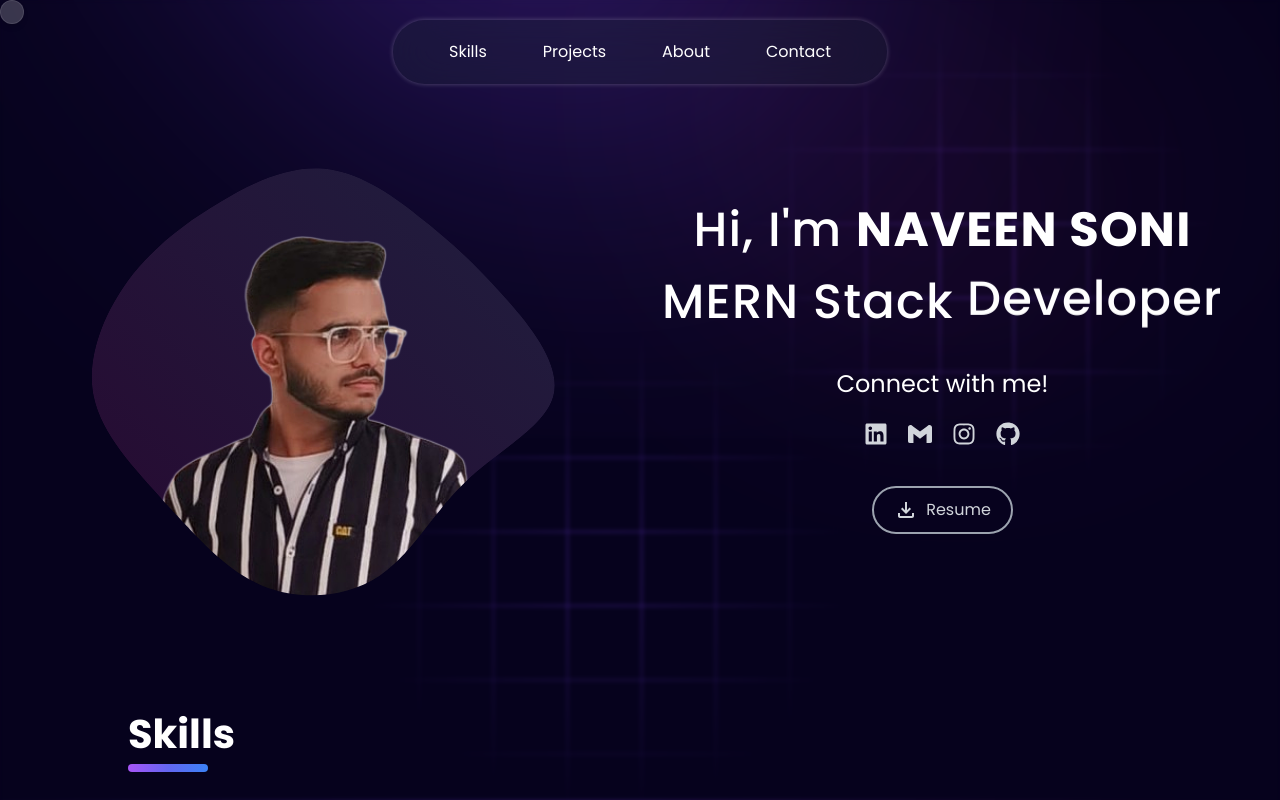
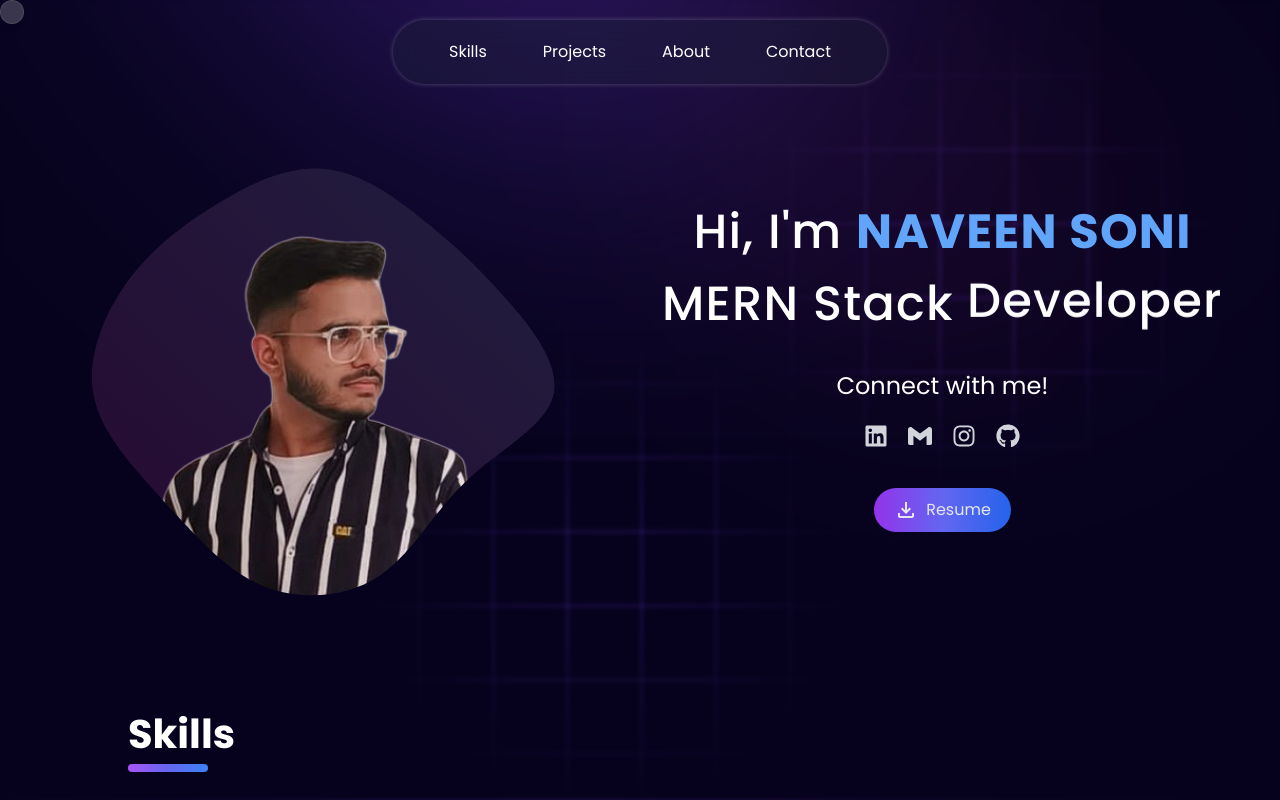
Before and after one commit to soni-naveen/Portfolio-React, a React (Vite) app: page / in a window 1280 px wide. Shown: the top 800 px of the page. Built offline with nearby package versions, Linux system fonts and the light colour scheme.

Commit message:
Intro section color added

```diff
--- a/src/components/Intro.jsx
+++ b/src/components/Intro.jsx
@@ -63,7 +63,7 @@ export default function Intro() {
         </Animate>
         <div>
           <div className="text-white text-center font-poppins px-3 text-clamp1 font-medium tracking-wide mb-5 sm:mb-7">
-            Hi, I'm <span className="font-bold">NAVEEN SONI</span> <br />{" "}
+            Hi, I'm <span className="font-bold text-blue-400">NAVEEN SONI</span> <br />{" "}
             <BlurText
               text="MERN Stack Developer"
               delay={300}
@@ -78,8 +78,8 @@ export default function Intro() {
             <SocialLinks />
           </div>
           <a href={Resume} target="_blank">
-            <button className="group text-gray-300 mx-auto font-poppins flex gap-2 border-2 border-gray-400 rounded-full text-sm sm:text-base px-4 py-2 md:px-5 md:py-2.5 hover:text-white duration-300 hover:drop-shadow-my">
-              <MdOutlineFileDownload className="text-gray-300 text-xl md:text-2xl group-hover:text-white" />
+            <button className="group text-gray-200 mx-auto font-poppins flex gap-2 bg-gradient-to-r from-purple-600 via-indigo-500 to-blue-600 rounded-full text-sm sm:text-base px-4 py-2 md:px-5 md:py-2.5 hover:text-white duration-300">
+              <MdOutlineFileDownload className="text-gray-200 text-xl md:text-2xl group-hover:text-white" />
               Resume
             </button>
           </a>
```
